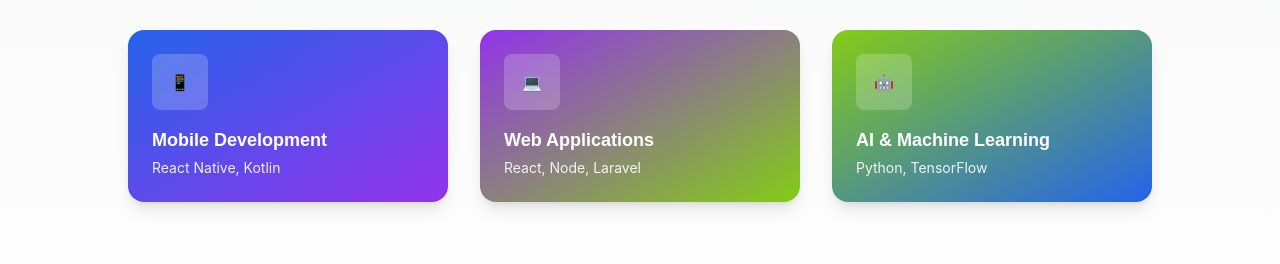
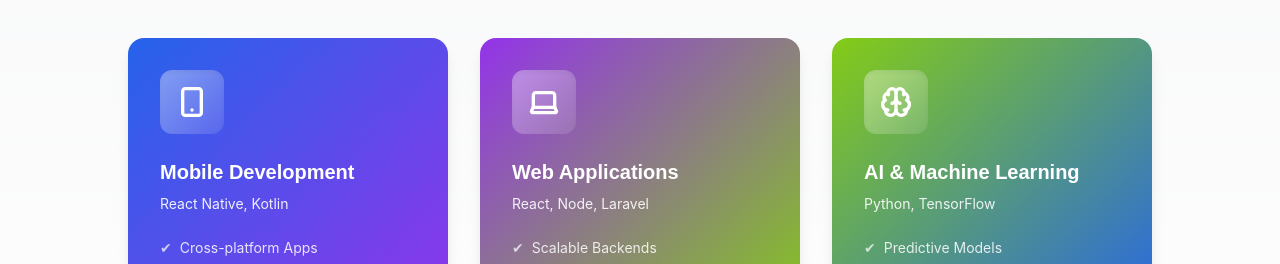
Before and after one commit to kaytaylor007/softhouse-site, a React (Create React App) app: page / in a window 1280 px wide. Shown: the part 686-950 px from the top of the page. Built offline with nearby package versions, Linux system fonts and the light colour scheme.

Commit message:
improved service cards

```diff
--- a/package.json
+++ b/package.json
@@ -9,6 +9,8 @@
     "@testing-library/jest-dom": "^6.8.0",
     "@testing-library/react": "^16.3.0",
     "@testing-library/user-event": "^13.5.0",
+    "lucide-react": "^0.544.0",
+    "motion": "^12.23.22",
     "react": "^19.1.1",
     "react-dom": "^19.1.1",
     "react-scripts": "5.0.1",
--- a/src/SofthouseHome.jsx
+++ b/src/SofthouseHome.jsx
@@ -1,6 +1,8 @@
 /* Softhouse homepage prototype — iteration 3 (maximizing vibrancy & modern style) */
 
 import React from "react";
+import { Smartphone, Laptop, Brain } from "lucide-react";
+import { motion } from "motion/react";
 
 const Logo = ({ className = "w-40" }) => (
   <div className={"flex items-center gap-3 " + className}>
@@ -30,7 +32,119 @@ const GradientButton = ({ children, colors }) => (
   </button>
 );
 
-const ServiceCard = ({ title, subtitle, gradient, icon }) => (
+const ServiceCard = ({ title, subtitle, gradient, icon, features, delay = 0 }) => {
+  // Variants for the icon animation
+  const iconVariants = {
+    initial: { scale: 1, rotate: 0 },
+    hover: { scale: 1.15, rotate: 5 },
+  };
+
+  return (
+    <motion.div
+      initial={{ opacity: 0, y: 40 }}
+      whileInView={{ opacity: 1, y: 0 }}
+      viewport={{ once: true, amount: 0.2 }}
+      transition={{ duration: 0.6, delay }}
+      whileHover="hover" // 👈 sets the hover state for children
+      className={`flex flex-col justify-between h-full rounded-2xl shadow-lg p-8 bg-gradient-to-br ${gradient} text-white
+      transform hover:-translate-y-2 hover:shadow-2xl transition-all duration-300`}
+    >
+      {/* Top: Icon + Title */}
+      <div>
+        {/* Icon now listens to parent hover */}
+        <motion.div
+          variants={iconVariants}
+          transition={{ type: "spring", stiffness: 300, damping: 15 }}
+          className="w-16 h-16 rounded-xl flex items-center justify-center
+            bg-gradient-to-br from-white/40 to-white/10 shadow-inner mb-6"
+        >
+          {icon}
+        </motion.div>
+
+        <h4 className="font-poppins font-semibold text-xl mb-2">{title}</h4>
+        <p className="text-sm text-white/90">{subtitle}</p>
+      </div>
+
+      {/* Bottom: Features */}
+      {features && (
+        <ul className="mt-6 space-y-1 text-sm text-white/85">
+          {features.map((f, i) => (
+            <li key={i} className="flex items-center gap-2">
+              <span className="text-white/70">✔</span> {f}
+            </li>
+          ))}
+        </ul>
+      )}
+    </motion.div>
+  );
+};
+
+// const ServiceCard = ({ title, subtitle, gradient, icon, features }) => (
+//   <div
+//     className={`flex flex-col justify-between h-full rounded-2xl shadow-lg p-8 bg-gradient-to-br ${gradient} text-white
+//     transform hover:-translate-y-2 hover:shadow-2xl transition-all duration-300`}
+//   >
+//     {/* Top: Icon + Title */}
+//     <div>
+//       {/* Icon Container */}
+//       <div
+//         className="w-16 h-16 rounded-xl flex items-center justify-center
+//         bg-gradient-to-br from-white/40 to-white/10 shadow-inner mb-6
+//         group-hover:scale-110 transition-transform duration-300"
+//       >
+//         {icon}
+//       </div>
+
+//       <h4 className="font-poppins font-semibold text-xl mb-2">{title}</h4>
+//       <p className="text-sm text-white/90">{subtitle}</p>
+//     </div>
+
+//     {/* Bottom: Features */}
+//     {features && (
+//       <ul className="mt-6 space-y-1 text-sm text-white/85">
+//         {features.map((f, i) => (
+//           <li key={i} className="flex items-center gap-2">
+//             <span className="text-white/70">✔</span> {f}
+//           </li>
+//         ))}
+//       </ul>
+//     )}
+//   </div>
+// );
+
+// const ServiceCard = ({ title, subtitle, gradient, icon, features }) => (
+//   <div
+//     className={`flex-1 rounded-2xl shadow-lg p-8 min-w-[240px] bg-gradient-to-br ${gradient} text-white
+//     transform hover:-translate-y-2 hover:shadow-2xl transition-all duration-300`}
+//   >
+//     {/* Icon Container */}
+//     <div className="w-16 h-16 rounded-xl flex items-center justify-center
+//       bg-gradient-to-br from-white/40 to-white/10 shadow-inner mb-6
+//       group-hover:scale-110 transition-transform duration-300"
+//     >
+//       {icon}
+//     </div>
+
+//     {/* Title */}
+//     <h4 className="font-poppins font-semibold text-xl mb-2">{title}</h4>
+
+//     {/* Subtitle */}
+//     <p className="text-sm text-white/90 mb-3">{subtitle}</p>
+
+//     {/* Optional Features List */}
+//     {features && (
+//       <ul className="mt-2 space-y-1 text-sm text-white/85">
+//         {features.map((f, i) => (
+//           <li key={i} className="flex items-center gap-2">
+//             <span className="text-white/70">✔</span> {f}
+//           </li>
+//         ))}
+//       </ul>
+//     )}
+//   </div>
+// );
+
+{/*const ServiceCard = ({ title, subtitle, gradient, icon }) => (
   <div className={`flex-1 rounded-2xl shadow-lg p-6 min-w-[220px] bg-gradient-to-br ${gradient} text-white hover:scale-105 transition`}>
     <div className="w-14 h-14 rounded-lg flex items-center justify-center bg-white/20 mb-4">
       {icon}
@@ -38,7 +152,7 @@ const ServiceCard = ({ title, subtitle, gradient, icon }) => (
     <h4 className="font-poppins font-semibold text-lg mb-1">{title}</h4>
     <p className="text-sm opacity-90">{subtitle}</p>
   </div>
-);
+);*/}
 
 const ProjectCard = ({ title, gradient }) => (
   <div className={`rounded-xl overflow-hidden shadow-lg hover:shadow-xl transition bg-gradient-to-br ${gradient}`}>
@@ -94,16 +208,102 @@ export default function SofthouseHome() {
             </div>
           </div>
         </section>
-
         {/* Services */}
         <section id="services" className="mt-24">
+          <h2 className="text-3xl font-poppins font-bold mb-12 text-center">
+            Services
+          </h2>
+
+          <div className="grid grid-cols-1 md:grid-cols-3 gap-8 max-w-6xl mx-auto">
+            <ServiceCard
+              title="Mobile Development"
+              subtitle="React Native, Kotlin"
+              gradient="from-[#2563EB] to-[#9333EA]"
+              icon={<Smartphone size={32} strokeWidth={2.5} />}
+              features={["Cross-platform Apps", "Native Performance", "Smooth UX"]}
+              delay={0.1}
+            />
+            <ServiceCard
+              title="Web Applications"
+              subtitle="React, Node, Laravel"
+              gradient="from-[#9333EA] to-[#84CC16]"
+              icon={<Laptop size={32} strokeWidth={2.5} />}
+              features={["Scalable Backends", "Modern Frontends", "API Integrations"]}
+              delay={0.25}
+            />
+            <ServiceCard
+              title="AI & Machine Learning"
+              subtitle="Python, TensorFlow"
+              gradient="from-[#84CC16] to-[#2563EB]"
+              icon={<Brain size={32} strokeWidth={2.5} />}
+              features={["Predictive Models", "NLP Solutions", "Computer Vision"]}
+              delay={0.4}
+            />
+          </div>
+        </section>
+        {/*<section id="services" className="mt-24">
+          <h2 className="text-3xl font-poppins font-bold mb-12 text-center">
+            Services
+          </h2>
+
+          <div className="grid grid-cols-1 md:grid-cols-3 gap-8 max-w-6xl mx-auto">
+            <ServiceCard
+              title="Mobile Development"
+              subtitle="React Native, Kotlin"
+              gradient="from-[#2563EB] to-[#9333EA]"
+              icon={<Smartphone size={32} strokeWidth={2.5} />}
+              features={["Cross-platform Apps", "Native Performance", "Smooth UX"]}
+            />
+            <ServiceCard
+              title="Web Applications"
+              subtitle="React, Node, Laravel"
+              gradient="from-[#9333EA] to-[#84CC16]"
+              icon={<Laptop size={32} strokeWidth={2.5} />}
+              features={["Scalable Backends", "Modern Frontends", "API Integrations"]}
+            />
+            <ServiceCard
+              title="AI & Machine Learning"
+              subtitle="Python, TensorFlow"
+              gradient="from-[#84CC16] to-[#2563EB]"
+              icon={<Brain size={32} strokeWidth={2.5} />}
+              features={["Predictive Models", "NLP Solutions", "Computer Vision"]}
+            />
+          </div>
+        </section>*/}
+        {/*<section id="services" className="mt-24">
+          <h2 className="text-3xl font-poppins font-bold mb-10 text-center">Services</h2>
+          <div className="grid grid-cols-1 md:grid-cols-3 gap-8">
+            <ServiceCard
+              title="Mobile Development"
+              subtitle="React Native, Kotlin"
+              gradient="from-[#2563EB] to-[#9333EA]"
+              icon={<Smartphone size={32} strokeWidth={2.5} />}
+              features={["Cross-platform Apps", "Native Performance", "Smooth UX"]}
+            />
+            <ServiceCard
+              title="Web Applications"
+              subtitle="React, Node, Laravel"
+              gradient="from-[#9333EA] to-[#84CC16]"
+              icon={<Laptop size={32} strokeWidth={2.5} />}
+              features={["Scalable Backends", "Modern Frontends", "API Integrations"]}
+            />
+            <ServiceCard
+              title="AI & Machine Learning"
+              subtitle="Python, TensorFlow"
+              gradient="from-[#84CC16] to-[#2563EB]"
+              icon={<Brain size={32} strokeWidth={2.5} />}
+              features={["Predictive Models", "NLP Solutions", "Computer Vision"]}
+            />
+          </div>
+        </section>*/}
+        {/*<section id="services" className="mt-24">
           <h2 className="text-3xl font-poppins font-bold mb-10 text-center">Services</h2>
           <div className="grid grid-cols-1 md:grid-cols-3 gap-8">
             <ServiceCard title="Mobile Development" subtitle="React Native, Kotlin" gradient="from-[#2563EB] to-[#9333EA]" icon={<span>📱</span>} />
             <ServiceCard title="Web Applications" subtitle="React, Node, Laravel" gradient="from-[#9333EA] to-[#84CC16]" icon={<span>💻</span>} />
             <ServiceCard title="AI & Machine Learning" subtitle="Python, TensorFlow" gradient="from-[#84CC16] to-[#2563EB]" icon={<span>🤖</span>} />
           </div>
-        </section>
+        </section>*/}
 
         {/* Portfolio */}
         <section id="portfolio" className="mt-24">
```
Also changed, not shown: 1 other file (tests, documents, lock files or other folders).
